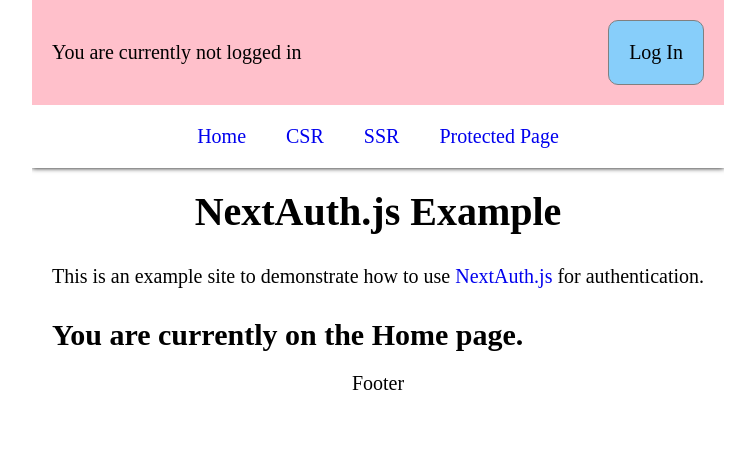
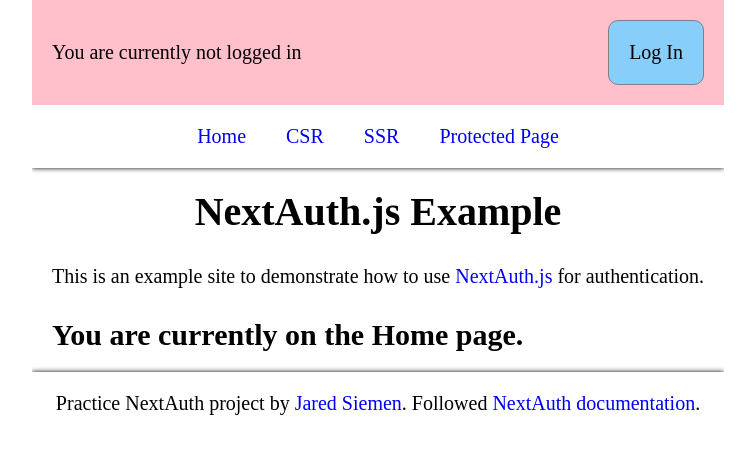
Before and after one commit to siemenjm/nextauth-practice, a Next.js app: page / in a window 1280 px wide. Shown: the top 454 px of the page, without its empty margins (262-1017 px from the left). Built offline with nearby package versions, Linux system fonts and the light colour scheme.

Commit message:
Style Footer

```diff
--- a/components/Footer.tsx
+++ b/components/Footer.tsx
@@ -1,3 +1,25 @@
 export default function Footer() {
-  return <div>Footer</div>;
+  return (
+    <footer>
+      <p>
+        Practice NextAuth project by{' '}
+        <a
+          href="https://jaredsiemen.com"
+          target="_blank"
+          rel="noopener noreferrer"
+        >
+          Jared Siemen
+        </a>
+        . Followed{' '}
+        <a
+          href="https://next-auth.js.org/getting-started/example"
+          target="_blank"
+          rel="noopener noreferrer"
+        >
+          NextAuth documentation
+        </a>
+        .
+      </p>
+    </footer>
+  );
 }
--- a/styles/globals.css
+++ b/styles/globals.css
@@ -48,3 +48,11 @@
   gap: 1.5rem;
   padding: 1rem;
 }
+
+footer {
+  display: flex;
+  justify-content: center;
+  align-items: center;
+  padding: 1rem;
+  box-shadow: 0 0 5px black;
+}
```
